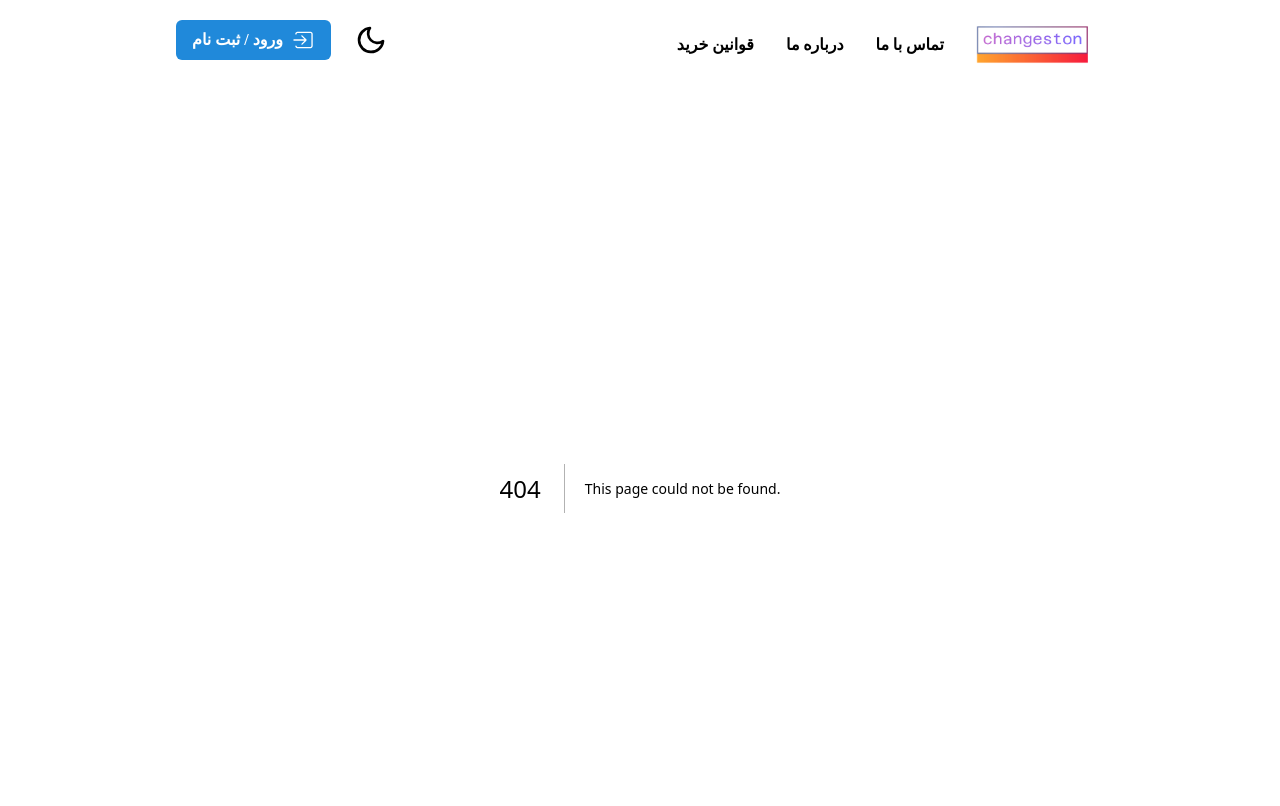
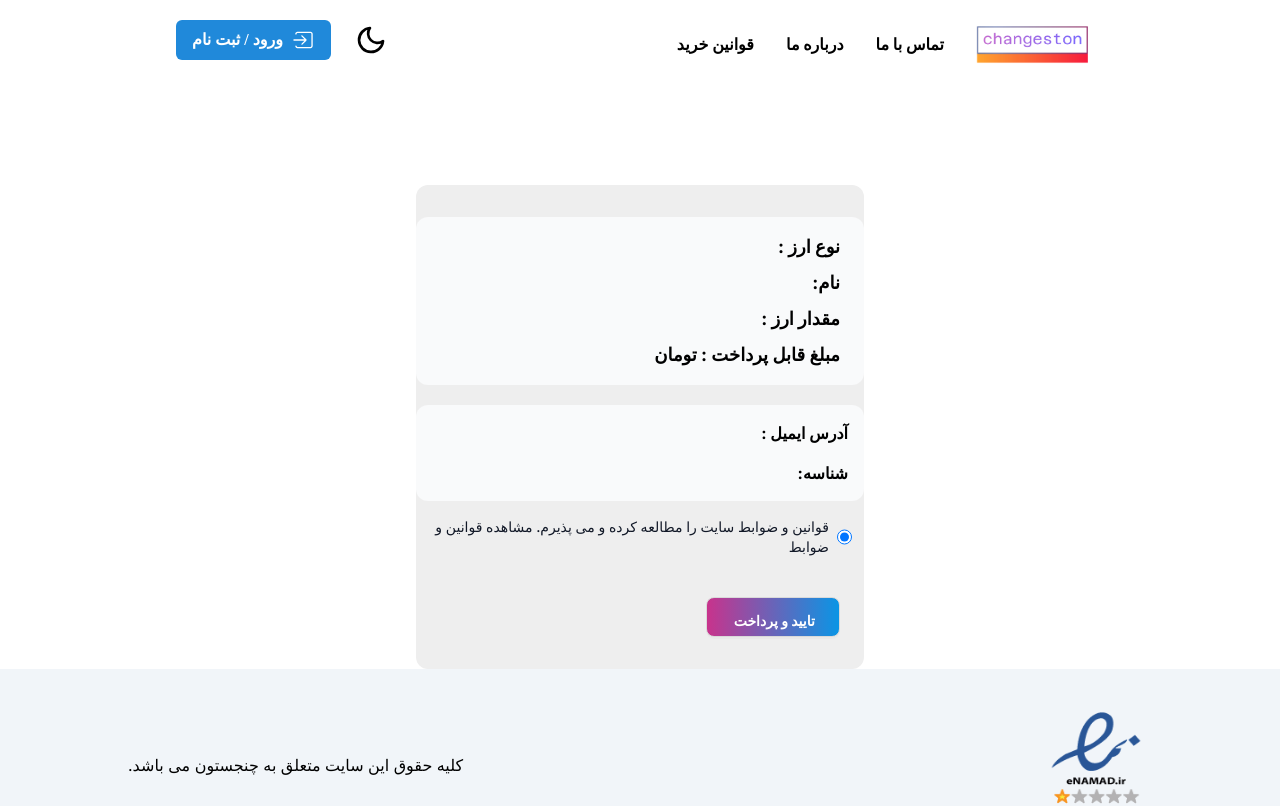
Before and after one commit to mtighorbani/Changeston, a Next.js app: page /wisev2 in a window 1280 px wide. Before the commit this address had no page. Shown: the top 806 px of the page. Built offline with nearby package versions, Linux system fonts and the light colour scheme; no server answers.

Commit message:
named url added

```diff
--- a/app/paymentverify/[factorNumber]/page.tsx
+++ b/app/paymentverify/[factorNumber]/page.tsx
@@ -1,21 +1,23 @@
 "use client";
 import { errorMessage } from "@/global/errorMessage";
 import { paymentValidate } from "@/global/urls";
+import { useQuery } from "@tanstack/react-query";
+import { Spin } from "antd";
 import axios from "axios";
 import { useParams, useSearchParams } from "next/navigation";
 import { useEffect, useState } from "react";
 
 const PaymentVerify = () => {
-  const [paymentStatus, setPaymentStatus] = useState<boolean>(false);
+  // const [paymentStatus, setPaymentStatus] = useState<boolean>(false);
   // شماره فاکتور
   const params = useParams<{ factorNumber: string }>();
 
   const searchParams = useSearchParams();
-  const Success = searchParams.get("success");
-  const Status = searchParams.get("status");
+  // const Success = searchParams.get("success");
+  // const Status = searchParams.get("status");
   const TrackId = searchParams.get("trackId");
 
-  const paymentValidationCheck = async () => {
+  /*   const paymentValidationCheck = async () => {
     try {
       const response = await axios.get(`${paymentValidate}${TrackId}`);
       setPaymentStatus(response.data.success);
@@ -23,21 +25,32 @@ const PaymentVerify = () => {
     } catch (error) {
       console.error(error);
     }
-  };
+  }; */
+
+  const {
+    data: paymentValidateData,
+    refetch: refetchPaymentValidate,
+    isFetching: isFetchingPaymentValidate,
+  } = useQuery({
+    queryFn: async () => (await axios.get(`${paymentValidate}${TrackId}`)).data,
+    queryKey: ["paymentValidateData"],
+    enabled: false,
+  });
   useEffect(() => {
-    paymentValidationCheck();
+    // paymentValidationCheck();
+    refetchPaymentValidate();
     // eslint-disable-next-line react-hooks/exhaustive-deps
-  }, []);
+  }, [TrackId]);
 
-  return paymentStatus ? (
+  return isFetchingPaymentValidate ? (
+    <Spin />
+  ) : paymentValidateData ? (
     <div>
-      Success!!! success: {Success}, status: {Status}, trackId: {TrackId},
-      factorNumber: {params.factorNumber}
+      Success!!! trackId: {TrackId}, factorNumber: {params.factorNumber}
     </div>
   ) : (
     <div>
-      Failed!!! success: {Success}, status: {Status}, trackId: {TrackId},
-      factorNumber: {params.factorNumber}
+      Failed!!! trackId: {TrackId}, factorNumber: {params.factorNumber}
     </div>
   );
 };
--- a/app/payv2/page.tsx
+++ /dev/null
@@ -1,12 +0,0 @@
-"use client";
-import ProductsCard from "@/components/GroupingCard";
-
-const PayV2 = () => {
-  return (
-    <div className=" mb-9">
-      <ProductsCard isTempPage />
-    </div>
-  );
-};
-
-export default PayV2;
--- a/app/wisev2/[receiver_name]/[currency_type]/[amount]/[receiver_email]/[iban]/page.tsx
+++ /dev/null
@@ -1,27 +0,0 @@
-"use client";
-import CryptoPurchaseForm from "@/components/CryptoPurchesForm";
-import ProductsCard from "@/components/GroupingCard";
-import { useParams } from "next/navigation";
-
-const PayV2 = () => {
-  const params = useParams<{
-    receiver_name: string;
-    currency_type: string;
-    amount: string;
-    receiver_email: string;
-    iban: string;
-  }>();
-  return (
-    <CryptoPurchaseForm
-      amount={parseInt(params.amount)}
-      currency_type={params.currency_type}
-      group_id="4"
-      iban={params.iban}
-      payment_method="zibal"
-      receiver_email={params.receiver_email}
-      receiver_name={params.receiver_name}
-    />
-  );
-};
-
-export default PayV2;
--- /dev/null
+++ b/app/wisev2/page.tsx
@@ -0,0 +1,26 @@
+"use client";
+import CryptoPurchaseForm from "@/components/CryptoPurchesForm";
+import { useParams, useSearchParams } from "next/navigation";
+
+const PayV2 = () => {
+  const searchParams = useSearchParams();
+  const receiver_name = searchParams.get("receiver_name");
+  const currency_type = searchParams.get("currency_type");
+  const amount = searchParams.get("amount");
+  const receiver_email = searchParams.get("receiver_email");
+  const iban = searchParams.get("iban");
+
+  return (
+    <CryptoPurchaseForm
+      amount={amount}
+      currency_type={currency_type || ""}
+      group_id="4"
+      iban={iban || ""}
+      payment_method="zibal"
+      receiver_email={receiver_email || ""}
+      receiver_name={receiver_name || ""}
+    />
+  );
+};
+
+export default PayV2;
```
